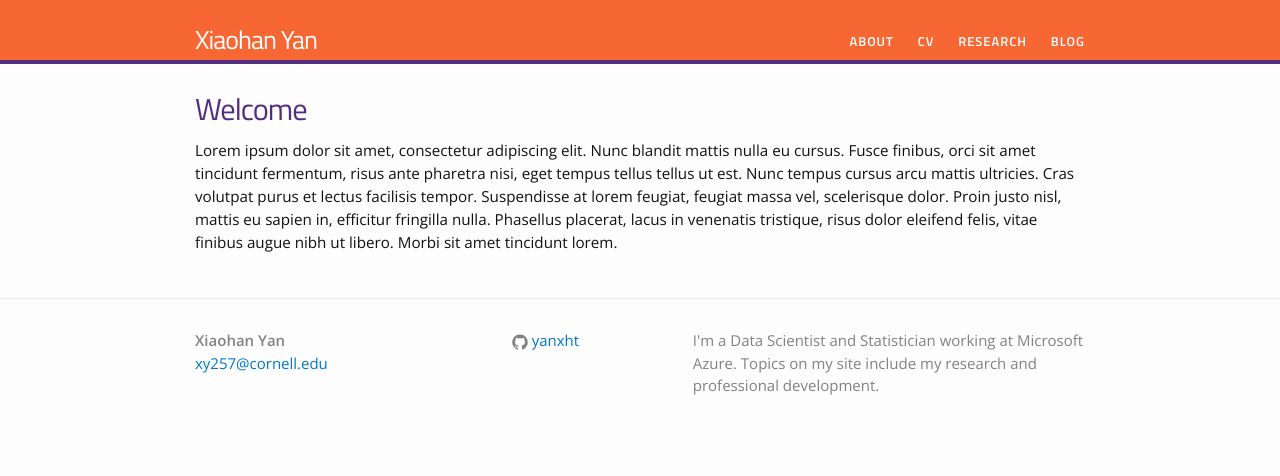
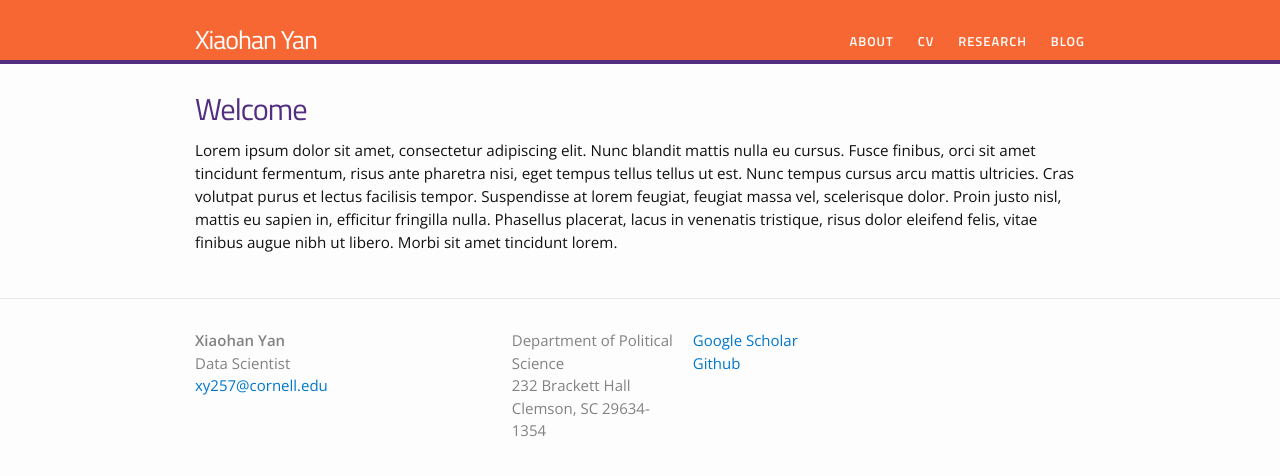
Before and after one commit to yanxht/yanxht.github.io, a Jekyll site: the page built from index.html, in a window 1280 px wide. Shown: the top 476 px of the page. Built offline with Jekyll 4.4.1, drawn with Linux system fonts in a browser that asks for light colours.

Commit message:
update footer setting

```diff
--- a/_includes/footer.html
+++ b/_includes/footer.html
@@ -8,23 +8,44 @@
       <div class="footer-col  footer-col-1">
         <ul class="contact-list">
           <li><strong>{{ site.title }}</strong></li>
-
+      <li>{{ site.jobtitle }}</li>
           <li><a href="mailto:{{ site.email }}">{{ site.email }}</a></li>
         </ul>
       </div>
 
       <div class="footer-col  footer-col-2">
+
+
+         <p class="text">
+    Department of Political Science<br />
+    232 Brackett Hall<br />
+    Clemson, SC 29634-1354</p> <!-- {{ site.description }} -->
+      </div>
+
+      <div class="footer-col  footer-col-3">
        <ul class="social-media-list">
+
+                  {% if site.google_scholar_id %}
+  <li>
+    <a href="https://scholar.google.com/citations?user={{ site.google_scholar_id }}">
+      <i class="ai ai-google-scholar" style="color:gray"></i> Google Scholar
+    </a>
+  </li>
+{% endif %}
+
+
           {% if site.github_username %}
   <li>
     <a href="https://github.com/{{ site.github_username }}">
-              <span class="icon  icon--github">
-                <svg viewBox="0 0 16 16">
-                  <path fill="#828282" d="M7.999,0.431c-4.285,0-7.76,3.474-7.76,7.761 c0,3.428,2.223,6.337,5.307,7.363c0.388,0.071,0.53-0.168,0.53-0.374c0-0.184-0.007-0.672-0.01-1.32 c-2.159,0.469-2.614-1.04-2.614-1.04c-0.353-0.896-0.862-1.135-0.862-1.135c-0.705-0.481,0.053-0.472,0.053-0.472 c0.779,0.055,1.189,0.8,1.189,0.8c0.692,1.186,1.816,0.843,2.258,0.645c0.071-0.502,0.271-0.843,0.493-1.037 C4.86,11.425,3.049,10.76,3.049,7.786c0-0.847,0.302-1.54,0.799-2.082C3.768,5.507,3.501,4.718,3.924,3.65 c0,0,0.652-0.209,2.134,0.796C6.677,4.273,7.34,4.187,8,4.184c0.659,0.003,1.323,0.089,1.943,0.261 c1.482-1.004,2.132-0.796,2.132-0.796c0.423,1.068,0.157,1.857,0.077,2.054c0.497,0.542,0.798,1.235,0.798,2.082 c0,2.981-1.814,3.637-3.543,3.829c0.279,0.24,0.527,0.713,0.527,1.437c0,1.037-0.01,1.874-0.01,2.129 c0,0.208,0.14,0.449,0.534,0.373c3.081-1.028,5.302-3.935,5.302-7.362C15.76,3.906,12.285,0.431,7.999,0.431z"/>
-                </svg>
-              </span>
+      <i class="fa fa-github" style="color:gray"></i> Github
+    </a>
+  </li>
+{% endif %}
 
-              <span class="username">{{ site.github_username }}</span>
+          {% if site.orcid_id %}
+  <li>
+    <a href="https://orcid.org/{{ site.orcid_id }}">
+      <i class="ai ai-orcid" style="color:gray"></i> ORCID
     </a>
   </li>
 {% endif %}
@@ -32,23 +53,18 @@
           {% if site.twitter_username %}
   <li>
     <a href="https://twitter.com/{{ site.twitter_username }}">
-              <span class="icon  icon--twitter">
-                <svg viewBox="0 0 16 16">
-                  <path fill="#828282" d="M15.969,3.058c-0.586,0.26-1.217,0.436-1.878,0.515c0.675-0.405,1.194-1.045,1.438-1.809
-                  c-0.632,0.375-1.332,0.647-2.076,0.793c-0.596-0.636-1.446-1.033-2.387-1.033c-1.806,0-3.27,1.464-3.27,3.27 c0,0.256,0.029,0.506,0.085,0.745C5.163,5.404,2.753,4.102,1.14,2.124C0.859,2.607,0.698,3.168,0.698,3.767 c0,1.134,0.577,2.135,1.455,2.722C1.616,6.472,1.112,6.325,0.671,6.08c0,0.014,0,0.027,0,0.041c0,1.584,1.127,2.906,2.623,3.206 C3.02,9.402,2.731,9.442,2.433,9.442c-0.211,0-0.416-0.021-0.615-0.059c0.416,1.299,1.624,2.245,3.055,2.271 c-1.119,0.877-2.529,1.4-4.061,1.4c-0.264,0-0.524-0.015-0.78-0.046c1.447,0.928,3.166,1.469,5.013,1.469 c6.015,0,9.304-4.983,9.304-9.304c0-0.142-0.003-0.283-0.009-0.423C14.976,4.29,15.531,3.714,15.969,3.058z"/>
-                </svg>
-              </span>
-
-              <span class="username">{{ site.twitter_username }}</span>
+      <i class="fa fa-twitter" style="color:gray"></i> Twitter
     </a>
   </li>
 {% endif %}
+
+
+
+
+
+
+
         </ul>
-      </div>
-
-      <div class="footer-col  footer-col-3">
-         <p class="text">
-{{ site.description }}
       </div>
     </div>
 
```
Lines whose indentation alone changed are shown as unchanged.
